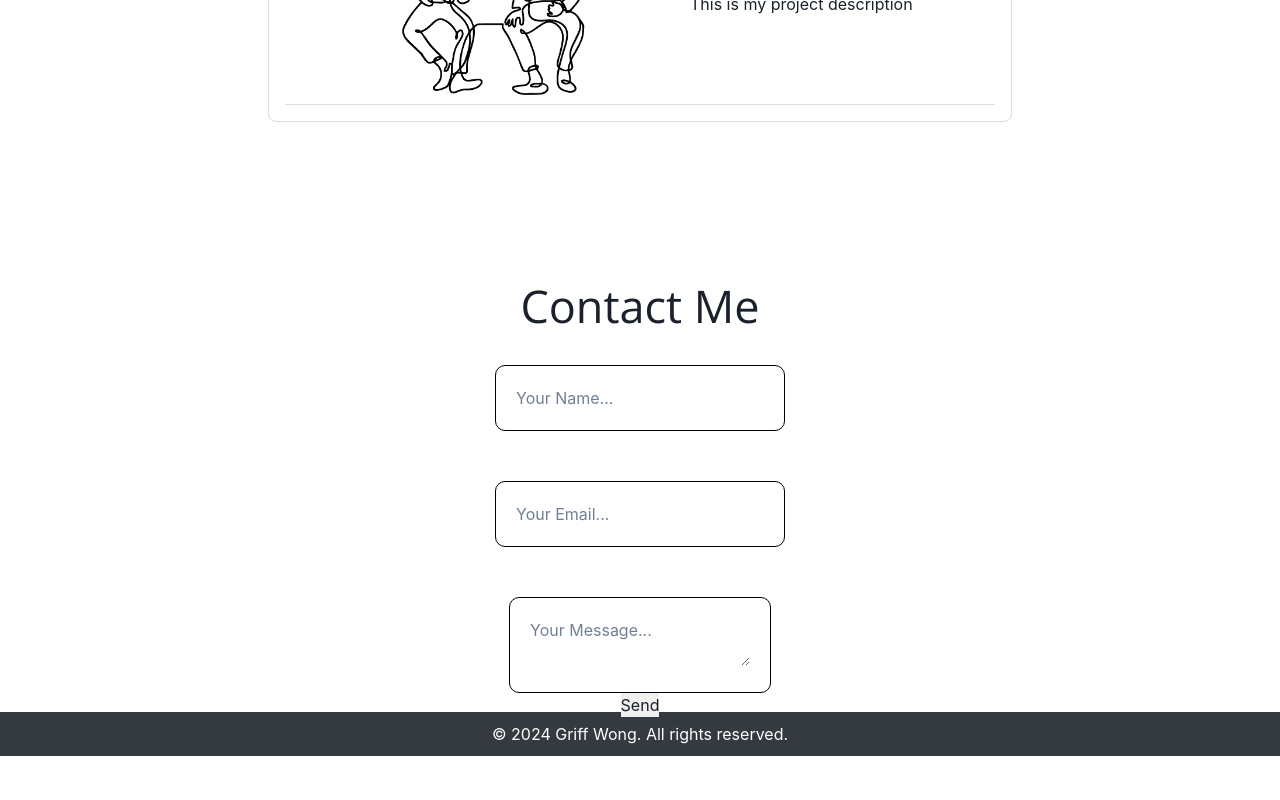
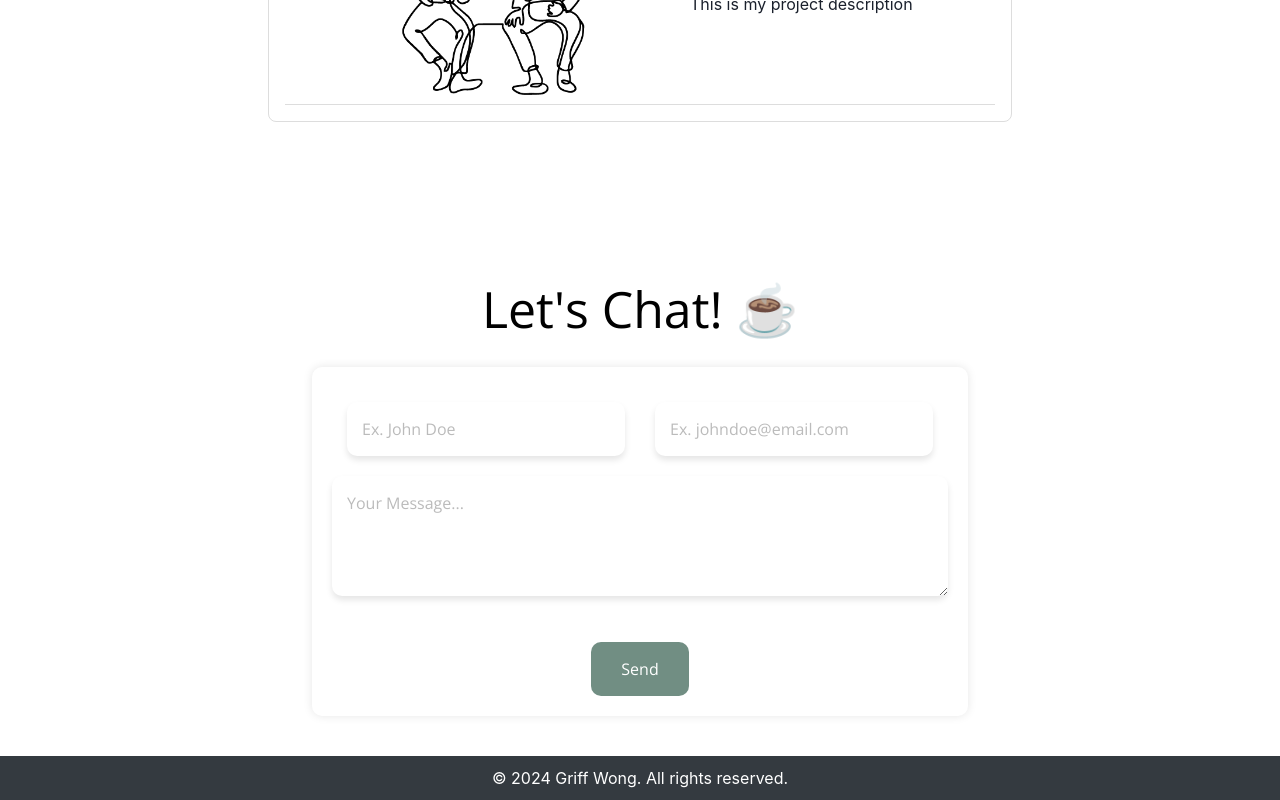
Before and after one commit to griffw00/react-portfolio, a React (Vite) app: page / in a window 1280 px wide. Shown: the part 2242-3042 px from the top of the page. Before the commit the page ends 2998 px from the top, so only its background shows below. Built offline with nearby package versions, Linux system fonts and the light colour scheme.

Commit message:
styled contact form

```diff
--- a/src/components/Contact.jsx
+++ b/src/components/Contact.jsx
@@ -7,36 +7,39 @@ const Contact = () => {
   const form = useRef();
 
   const sendEmail = (e) => {
-    e.preventDefault();
+    // e.preventDefault();
 
-    const publicKey = import.meta.env.VITE_REACT_PORTFOLIO_PUBLIC_KEY;
-    const serviceKey = import.meta.env.VITE_REACT_PORTFOLIO_SERVICE_KEY;
-    const templateKey = import.meta.env.VITE_REACT_PORTFOLIO_TEMPLATE_KEY;
+    // const publicKey = import.meta.env.VITE_REACT_PORTFOLIO_PUBLIC_KEY;
+    // const serviceKey = import.meta.env.VITE_REACT_PORTFOLIO_SERVICE_KEY;
+    // const templateKey = import.meta.env.VITE_REACT_PORTFOLIO_TEMPLATE_KEY;
 
 
-    emailjs
-      .sendForm(serviceKey, templateKey, form.current, {
-        publicKey: publicKey,
-      })
-      .then(
-        () => {
-          console.log('SUCCESS!');
-        },
-        (error) => {
-          console.log('FAILED...', error.text);
-        },
-      );
+    // emailjs
+    //   .sendForm(serviceKey, templateKey, form.current, {
+    //     publicKey: publicKey,
+    //   })
+    //   .then(
+    //     () => {
+    //       console.log('SUCCESS!');
+    //     },
+    //     (error) => {
+    //       console.log('FAILED...', error.text);
+    //     },
+    //   );
   };
 
   return (
+    <>
+      <h1 className='form-header'> Let's Chat! ☕ </h1>
         <form className = "form-container" ref={form} onSubmit={sendEmail}>
-       <h1 className='form-header'> Contact Me </h1>
+
+          <div className='form-sub-container'>
                 <div className='input-container'>
-          <input type="text" name="user_name" placeholder='Your Name...' required/>
+                  <input type="text" name="user_name" placeholder='Ex. John Doe' required/>
                 </div>
-
                 <div className='input-container'>
-          <input type="email" name="user_email" placeholder="Your Email..." required/>
+                  <input type="email" name="user_email" placeholder="Ex. johndoe@email.com" required/>
+                </div>
           </div>
 
           <div className='message-container'>
@@ -45,6 +48,7 @@ const Contact = () => {
 
           <input className = "submit-btn" type="submit" value="Send" />
         </form>
+    </>
   );
 };
 
--- a/src/components/styles/contact.css
+++ b/src/components/styles/contact.css
@@ -1,34 +1,103 @@
+/* contact.css */
+
+
+/* Form Header */
 .form-header {
-  font-family: 'Open Sans', sans-serif;
-  font-size: 45px;
+  font-family: "Open Sans", sans-serif;
+  margin-bottom: 20px;
+  margin-top: 100px;
+  font-size: 50px;
+  color: black;
   text-align: center;
 }
 
+/* Form Container */
 .form-container {
-  margin-top: 100px;
-  justify-content: column;
-  height: 400px;
-  width: 300px;
+  max-width: 800px;
+  margin: 0 auto;
+  padding: 20px;
+  background-color: white;
+  border-radius: 10px;
+  box-shadow: 0 0 10px rgba(0, 0, 0, 0.1);
   display: flex;
   flex-direction: column;
   align-items: center;
 }
 
-.input-container {
-  height: 20%;
-  margin: 25px;
-  border: 1px solid black;
-  border-radius: 10px;
-  padding: 20px;
-  box-sizing: border-box
+/* Form Sub Container */
+
+.form-sub-container {
+  display: flex;
+  flex-direction: row;
 }
 
+.input-container {
+  margin: 15px
+}
+
+/* Input and Message Containers */
+.input-container,
 .message-container {
-  height: 60%;
-  margin: 25px;
-  margin-bottom: 0px;
-  border: 1px solid black;
+  width: 100%;
+  margin-bottom: 20px;
+  position: relative;
+}
+
+.input-container input,
+.message-container textarea {
+  width: 100%;
+  padding: 15px;
+  border: none;
   border-radius: 10px;
-  padding: 20px;
-  box-sizing: border-box
+  box-shadow: 0 4px 6px rgba(0, 0, 0, 0.1);
+  font-size: 16px;
+  color: #333;
+  background-color: #fff;
 }
+
+.input-container input::placeholder,
+.message-container textarea::placeholder {
+  color: #bbb;
+  font-family: "Open Sans", sans-serif;
+}
+
+.input-container input:focus,
+.message-container textarea:focus {
+  outline: none;
+  box-shadow: 0 4px 6px rgba(0, 0, 0, 0.2);
+}
+
+.message-container textarea {
+  resize: vertical;
+  min-height: 120px;
+}
+
+/* Submit Button */
+.submit-btn {
+  font-family: "Open Sans", sans-serif;
+  background-color: #718e83;
+  color: white;
+  padding: 15px 30px;
+  border: none;
+  border-radius: 10px;
+  font-size: 16px;
+  cursor: pointer;
+  transition: background-color 0.3s;
+  margin-top: 20px;
+}
+
+.submit-btn:hover {
+  background-color: #718e83
+}
+
+/* Responsive Design */
+@media (max-width: 768px) {
+  .form-container {
+    padding: 15px;
+  }
+
+  .submit-btn {
+    width: 100%;
+    padding: 15px;
+  }
+}
```
Lines whose indentation alone changed are shown as unchanged.
